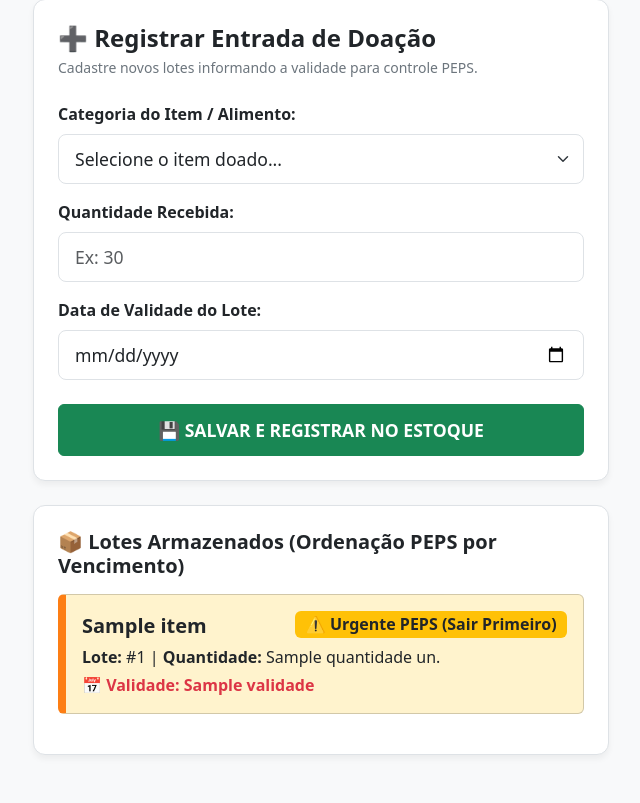
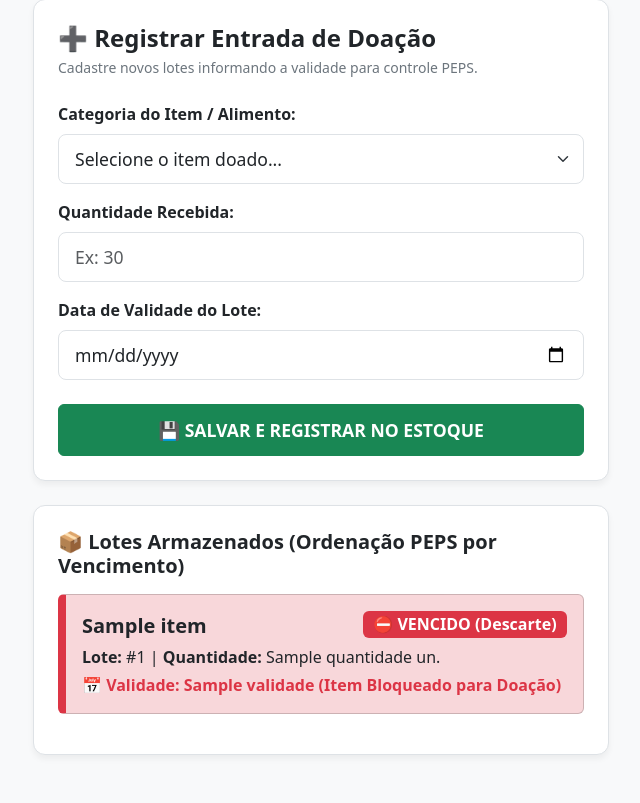
Before and after one commit to mibanhi/aacs-pwa-mvp, a Flask app: template templates/estoque.html in a window 1280 px wide. Shown: the part 81-884 px from the top of the page, without its empty margins (319-959 px from the left). Run offline with Flask 3, Linux system fonts and the light colour scheme; the template is opened without the code that fills it: most values are stand-ins (such as "Sample title", 1, 10 or a date in 2020).

Commit message:
Enhance estoque.html with dynamic item input
Added dynamic field for unexpected donations and improved item selection.

```diff
--- a/templates/estoque.html
+++ b/templates/estoque.html
@@ -10,6 +10,7 @@
         .touch-target { min-height: 52px; font-size: 1.1rem; font-weight: 600; }
         .form-control-lg, .form-select-lg { min-height: 50px; font-size: 1.1rem; }
         .card-peps-alert { border-left: 8px solid #fd7e14; background-color: #fff3cd; }
+        .card-peps-vencido { border-left: 8px solid #dc3545; background-color: #f8d7da; }
         .card-custom { border-radius: 12px; border: 1px solid #dee2e6; box-shadow: 0 4px 6px rgba(0,0,0,0.05); }
     </style>
 </head>
@@ -36,25 +37,22 @@
             <form action="/estoque" method="POST">
                 <div class="mb-3">
                     <label for="categoria" class="form-label fw-bold text-dark">Categoria do Item / Alimento:</label>
-                    <select class="form-select form-select-lg" id="categoria" name="categoria" required>
+                    <select class="form-select form-select-lg" id="categoria" name="categoria" required onchange="toggleOutroCampo(this)">
                         <option value="" selected disabled>Selecione o item doado...</option>
                         <option value="Feijão Carioca 1kg">Feijão Carioca 1kg</option>
                         <option value="Arroz Agulhinha 5kg">Arroz Agulhinha 5kg</option>
                         <option value="Óleo de Soja 900ml">Óleo de Soja 900ml</option>
                         <option value="Leite Integral 1L">Leite Integral 1L</option>
                         <option value="Farinha de Trigo 1kg">Farinha de Trigo 1kg</option>
-                        <option value="Fubá de Milho 500g">Fubá de Milho 500g</option>
-                        <option value="Farinha de Mandioca 500g">Farinha de Mandioca 500g</option>
                         <option value="Açúcar Refinado 1kg">Açúcar Refinado 1kg</option>
-                        <option value="Sal Refinado 1kg">Sal Refinado 1kg</option>
-                        <option value="Café em Pó 500g">Café em Pó 500g</option>
-                        <option value="Molho de Tomate 300g">Molho de Tomate 300g</option>
-                        <option value="Atum em Lata">Atum em Lata</option>
-                        <option value="Milho Verde em Lata">Milho Verde em Lata</option>
-                        <option value="Ervilha em Lata">Ervilha em Lata</option>
-                        <option value="Biscoito Salgado 170g">Biscoito Salgado 170g</option>
-                        <option value="Biscoito Doce 170g">Biscoito Doce 170g</option>
+                        <option value="outro">➕ Outro item não listado (Digitar nome...)</option>
                     </select>
+                </div>
+
+                <!-- CAMPO DINÂMICO PARA DOÇÃO INESPERADA -->
+                <div class="mb-3 d-none" id="div_outro">
+                    <label for="outro_item" class="form-label fw-bold text-primary">Nome do Item Inesperado:</label>
+                    <input type="text" class="form-control form-control-lg border-primary" id="outro_item" name="outro_item" placeholder="Ex: Panetone 500g, Fralda P, etc.">
                 </div>
 
                 <div class="mb-3">
@@ -78,20 +76,43 @@
 
             {% if estoque %}
                 {% for item in estoque %}
-                <div class="card {% if loop.first %}card-peps-alert{% else %}border-start border-4 border-info{% endif %} p-3 mb-3">
+
+                {% if item.status_validade == 'VENCIDO' %}
+                <!-- CARD VENCIDO / DESCARTE -->
+                <div class="card card-peps-vencido p-3 mb-3">
                     <div class="d-flex justify-content-between align-items-start mb-1">
                         <span class="fw-bold text-dark fs-5">{{ item.item }}</span>
-                        {% if loop.first %}
-                        <span class="badge bg-warning text-dark fs-6">⚠️ Urgente PEPS (Sair Primeiro)</span>
-                        {% else %}
-                        <span class="badge bg-info text-dark fs-6">Lote na Fila</span>
-                        {% endif %}
+                        <span class="badge bg-danger text-white fs-6">⛔ VENCIDO (Descarte)</span>
                     </div>
                     <p class="mb-1 text-dark"><strong>Lote:</strong> #{{ item.id }} | <strong>Quantidade:</strong> {{ item.quantidade }} un.</p>
-                    <p class="mb-0 {% if loop.first %}text-danger fw-bold{% else %}text-dark{% endif %}">
-                        📅 Validade: {{ item.validade }}
+                    <p class="mb-0 text-danger fw-bold">📅 Validade: {{ item.validade }} (Item Bloqueado para Doação)</p>
+                </div>
+
+                {% elif item.status_validade == 'CRITICO' %}
+                <!-- CARD CRÍTICO / VENCE HOJE OU NOS PRÓXIMOS DIAS -->
+                <div class="card card-peps-alert p-3 mb-3">
+                    <div class="d-flex justify-content-between align-items-start mb-1">
+                        <span class="fw-bold text-dark fs-5">{{ item.item }}</span>
+                        <span class="badge bg-warning text-dark fs-6">⚠️ Urgente PEPS (Prioridade MÁX)</span>
+                    </div>
+                    <p class="mb-1 text-dark"><strong>Lote:</strong> #{{ item.id }} | <strong>Quantidade:</strong> {{ item.quantidade }} un.</p>
+                    <p class="mb-0 text-danger fw-bold">
+                        📅 Validade: {{ item.validade }} {% if item.dias_para_vencer == 0 %}(VENCE HOJE!){% else %}(Vence em {{ item.dias_para_vencer }} dias){% endif %}
                     </p>
                 </div>
+
+                {% else %}
+                <!-- CARD REGULAR -->
+                <div class="card border-start border-4 border-info p-3 mb-3">
+                    <div class="d-flex justify-content-between align-items-start mb-1">
+                        <span class="fw-bold text-dark fs-5">{{ item.item }}</span>
+                        <span class="badge bg-info text-dark fs-6">Lote na Fila</span>
+                    </div>
+                    <p class="mb-1 text-dark"><strong>Lote:</strong> #{{ item.id }} | <strong>Quantidade:</strong> {{ item.quantidade }} un.</p>
+                    <p class="mb-0 text-dark">📅 Validade: {{ item.validade }}</p>
+                </div>
+                {% endif %}
+
                 {% endfor %}
             {% else %}
                 <p class="text-muted">Nenhum lote cadastrado no estoque.</p>
@@ -100,5 +121,18 @@
 
     </main>
 
+    <script>
+        function toggleOutroCampo(select) {
+            const divOutro = document.getElementById('div_outro');
+            const inputOutro = document.getElementById('outro_item');
+            if (select.value === 'outro') {
+                divOutro.classList.remove('d-none');
+                inputOutro.setAttribute('required', 'required');
+            } else {
+                divOutro.classList.add('d-none');
+                inputOutro.removeAttribute('required');
+            }
+        }
+    </script>
 </body>
 </html>
```
